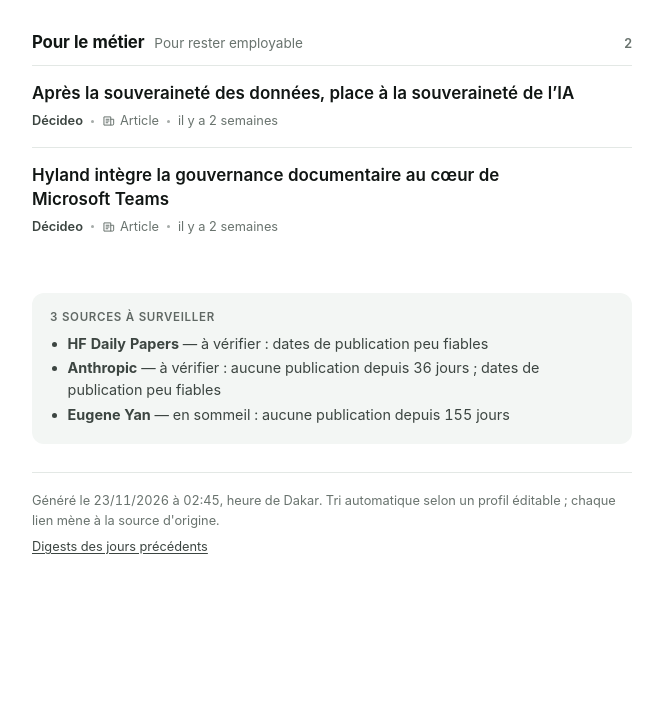
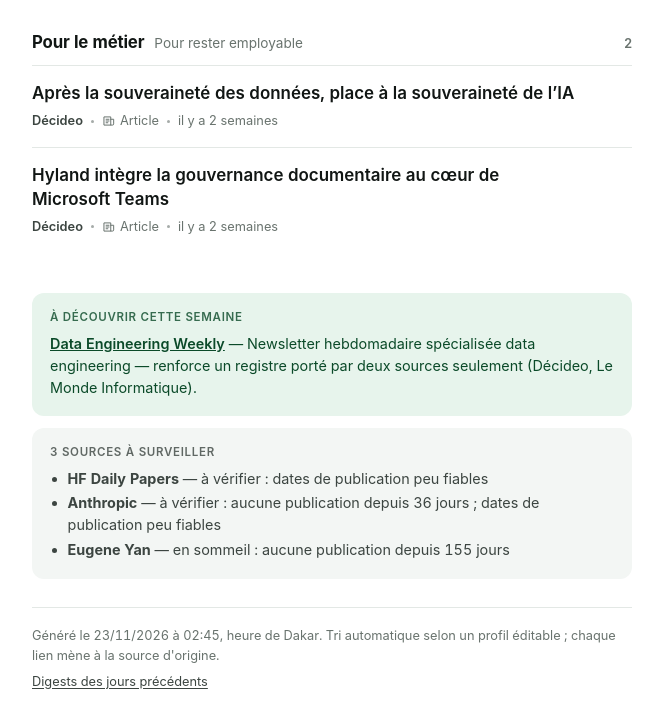
Before and after one commit to petitlaye03/Agent_Veille_Tech, a plain HTML site: page index.html in a window 1280 px wide. Shown: the part 814-1541 px from the top of the page, without its empty margins (308-971 px from the left). Before the commit the page ends 1433 px from the top, so only its background shows below. Drawn offline with Linux system fonts and the light colour scheme.

Commit message:
Mise à jour du panneau « À découvrir »

```diff
--- a/index.html
+++ b/index.html
@@ -345,6 +345,12 @@
 
 <aside class="annexes">
 <!-- EMPLACEMENT:A-DECOUVRIR -->
+<!-- A-DECOUVRIR:DEBUT -->
+<div style="background:var(--a-decouvrir-bg);color:var(--a-decouvrir-fg);border-radius:12px;padding:16px 18px;margin:0 0 12px;font-size:0.9rem;line-height:1.55;">
+<strong style="display:block;margin:0 0 6px;font-size:0.72rem;font-weight:600;letter-spacing:0.06em;text-transform:uppercase;opacity:0.8;">À découvrir cette semaine</strong>
+<a href="https://www.dataengineeringweekly.com" rel="noopener noreferrer" style="color:inherit;font-weight:600;">Data Engineering Weekly</a> — Newsletter hebdomadaire spécialisée data engineering — renforce un registre porté par deux sources seulement (Décideo, Le Monde Informatique).
+</div>
+<!-- A-DECOUVRIR:FIN -->
 <!-- EMPLACEMENT:RECAPITULATIF-SANTE -->
 <!-- RECAPITULATIF-SANTE:DEBUT -->
 <div style="background:var(--recapitulatif-bg);color:var(--recapitulatif-fg);border-radius:12px;padding:16px 18px;margin:0 0 12px;font-size:0.9rem;line-height:1.55;">
```
